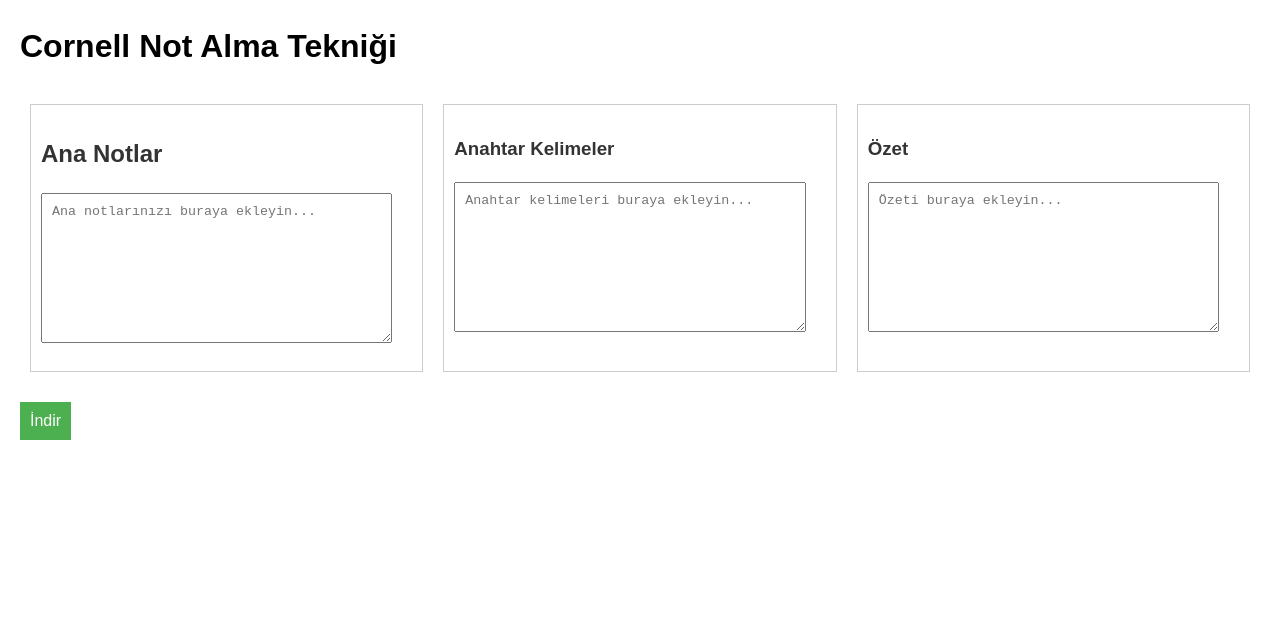
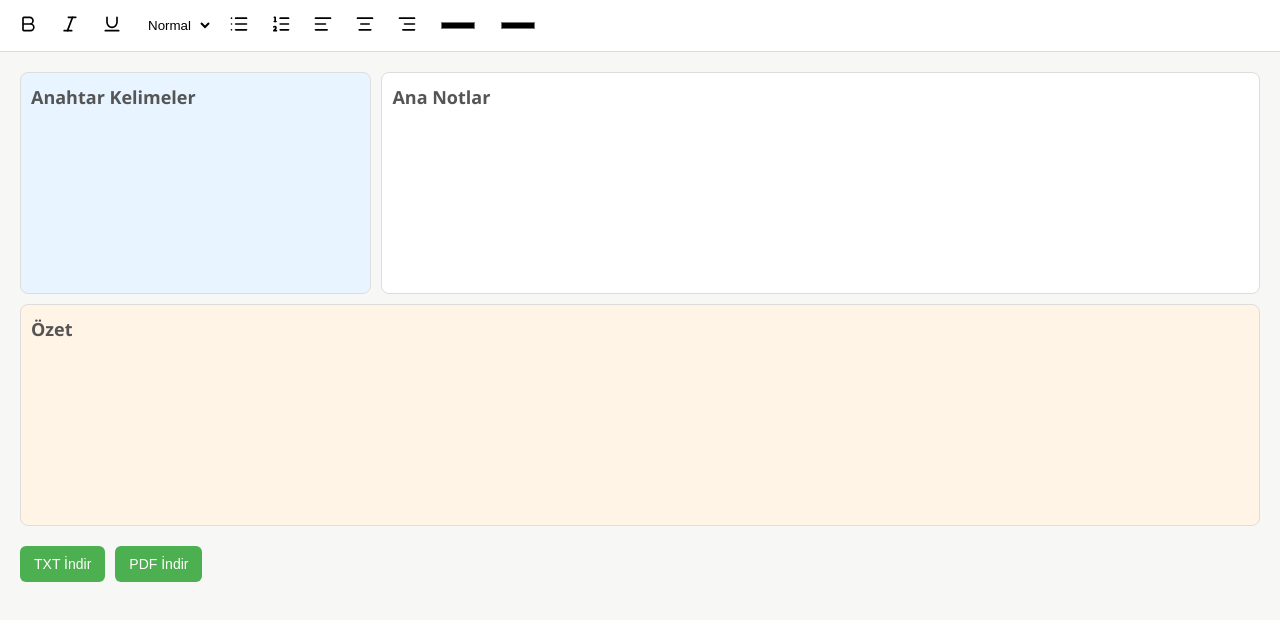
Before and after one commit to Qasim-Alhardanee/qasim-alhardanee.github.io, a plain HTML site: page index.html in a window 1280 px wide. Drawn offline with nearby package versions, Linux system fonts and the light colour scheme.

Commit message:
updated ui and added toolbar to using fonts,heads,colors...

```diff
--- a/index.html
+++ b/index.html
@@ -1,93 +1,191 @@
 <!DOCTYPE html>
-<html lang="en">
+<html lang="tr">
 <head>
   <meta charset="UTF-8">
   <meta name="viewport" content="width=device-width, initial-scale=1.0">
-    <title>Cornell Not Alma Tekniği</title>
+  <title>Cornell Not Alma (Notion Tarzı)</title>
+  <script src="https://unpkg.com/lucide@latest"></script>
+  <script src="https://cdnjs.cloudflare.com/ajax/libs/html2pdf.js/0.10.1/html2pdf.bundle.min.js"></script>
   <style>
     body {
-            font-family: Arial, sans-serif;
-            line-height: 1.6;
+      font-family: 'Segoe UI', Tahoma, sans-serif;
+      background: #f7f7f5;
+      margin: 0;
+      padding: 0;
+      color: #333;
+    }
+
+    header {
+      background: #fff;
+      border-bottom: 1px solid #ddd;
+      padding: 8px 12px;
+      display: flex;
+      gap: 10px;
+      align-items: center;
+      position: sticky;
+      top: 0;
+      z-index: 1000;
+      overflow-x: auto;
+    }
+
+    header button, header input[type="color"], header select {
+      background: none;
+      border: none;
+      cursor: pointer;
+      padding: 6px;
+      border-radius: 6px;
+      transition: background 0.2s;
+    }
+
+    header button:hover, header select:hover {
+      background: #eee;
+    }
+
+    header button svg {
+      width: 20px;
+      height: 20px;
+    }
+
+    .container {
+      display: grid;
+      grid-template-columns: 1fr 2.5fr;
+      gap: 10px;
       margin: 20px;
     }
 
-        .container {
-            display: flex;
-            justify-content: space-between;
+    .notes-box {
+      background: #fff;
+      border: 1px solid #ddd;
+      border-radius: 8px;
+      padding: 10px;
+      min-height: 200px;
+      overflow-y: auto;
+      line-height: 1.6;
     }
 
-        .main-notes, .key-terms, .summary {
-            flex: 1;
-            padding: 10px;
-            margin: 10px;
-            border: 1px solid #ccc;
+    .notes-box:focus {
+      outline: 2px solid #4cafef;
     }
 
-        h2, h3 {
-            color: #333;
+    .key-terms { background: #e8f4ff; }
+    .main-notes { background: #fff; }
+    .summary { background: #fff4e6; grid-column: 1 / -1; }
+
+    h2 {
+      margin-top: 0;
+      font-size: 18px;
+      color: #555;
     }
 
-        textarea {
-            width: calc(100% - 20px);
-            height: 150px;
-            padding: 10px;
-            box-sizing: border-box;
-            margin-bottom: 10px;
+    .actions {
+      margin: 20px;
+      display: flex;
+      gap: 10px;
     }
 
-        #download-btn {
-            display: block;
-            margin-top: 20px;
-            padding: 10px;
-            background-color: #4CAF50;
+    .actions button {
+      background: #4CAF50;
+      border: none;
       color: white;
-            border: none;
-            text-align: center;
-            text-decoration: none;
-            display: inline-block;
-            font-size: 16px;
+      padding: 10px 14px;
+      border-radius: 6px;
       cursor: pointer;
+      font-size: 14px;
+      transition: background 0.2s;
+    }
+
+    .actions button:hover {
+      background: #45a049;
+    }
+
+    @media(max-width: 768px) {
+      .container {
+        grid-template-columns: 1fr;
+      }
     }
   </style>
 </head>
 <body>
+  <!-- Toolbar -->
+  <header>
+    <button onclick="format('bold')"><i data-lucide="bold"></i></button>
+    <button onclick="format('italic')"><i data-lucide="italic"></i></button>
+    <button onclick="format('underline')"><i data-lucide="underline"></i></button>
+    <select onchange="format('formatBlock', this.value)">
+      <option value="p">Normal</option>
+      <option value="h1">H1</option>
+      <option value="h2">H2</option>
+      <option value="h3">H3</option>
+    </select>
+    <button onclick="format('insertUnorderedList')"><i data-lucide="list"></i></button>
+    <button onclick="format('insertOrderedList')"><i data-lucide="list-ordered"></i></button>
+    <button onclick="format('justifyLeft')"><i data-lucide="align-left"></i></button>
+    <button onclick="format('justifyCenter')"><i data-lucide="align-center"></i></button>
+    <button onclick="format('justifyRight')"><i data-lucide="align-right"></i></button>
+    <input type="color" onchange="format('foreColor', this.value)">
+    <input type="color" onchange="format('hiliteColor', this.value)">
+  </header>
 
-    <h1>Cornell Not Alma Tekniği</h1>
-
-    <div class="container">
-        <div class="main-notes">
+  <!-- Cornell Layout -->
+  <div class="container" id="notes-area">
+    <div class="notes-box key-terms" contenteditable="true">
+      <h2>Anahtar Kelimeler</h2>
+    </div>
+    <div class="notes-box main-notes" contenteditable="true">
       <h2>Ana Notlar</h2>
-            <textarea id="main-notes" placeholder="Ana notlarınızı buraya ekleyin..."></textarea>
     </div>
-        <div class="key-terms">
-            <h3>Anahtar Kelimeler</h3>
-            <textarea id="key-terms" placeholder="Anahtar kelimeleri buraya ekleyin..."></textarea>
-        </div>
-        <div class="summary">
-            <h3>Özet</h3>
-            <textarea id="summary" placeholder="Özeti buraya ekleyin..."></textarea>
+    <div class="notes-box summary" contenteditable="true">
+      <h2>Özet</h2>
     </div>
   </div>
 
-    <button id="download-btn" onclick="downloadNotes()">İndir</button>
+  <!-- Actions -->
+  <div class="actions">
+    <button onclick="downloadTXT()">TXT İndir</button>
+    <button onclick="downloadPDF()">PDF İndir</button>
+  </div>
 
   <script>
-        function downloadNotes() {
-            var mainNotes = document.getElementById('main-notes').value;
-            var keyTerms = document.getElementById('key-terms').value;
-            var summary = document.getElementById('summary').value;
+    lucide.createIcons();
 
-            var content = "Ana Notlar:\n" + mainNotes + "\n\nAnahtar Kelimeler:\n" + keyTerms + "\n\nÖzet:\n" + summary;
+    let activeBox = null;
+    document.querySelectorAll('.notes-box').forEach(box => {
+      box.addEventListener('click', () => {
+        activeBox = box;
+      });
+    });
 
-            var blob = new Blob([content], { type: "text/plain" });
-            var a = document.createElement("a");
+    function format(cmd, value = null) {
+      if (activeBox) {
+        document.execCommand(cmd, false, value);
+        activeBox.focus();
+      } else {
+        alert("Lütfen önce bir kutuya tıkla.");
+      }
+    }
+
+    function downloadTXT() {
+      const text = Array.from(document.querySelectorAll('.notes-box'))
+        .map(box => box.innerText)
+        .join("\n\n");
+      const blob = new Blob([text], { type: "text/plain" });
+      const a = document.createElement("a");
       a.href = URL.createObjectURL(blob);
       a.download = "notlar.txt";
-            document.body.appendChild(a);
       a.click();
-            document.body.removeChild(a);
+    }
+
+    function downloadPDF() {
+      const element = document.getElementById("notes-area");
+      const opt = {
+        margin: 0.5,
+        filename: "notlar.pdf",
+        image: { type: "jpeg", quality: 0.98 },
+        html2canvas: { scale: 2 },
+        jsPDF: { unit: "in", format: "a4", orientation: "portrait" }
+      };
+      html2pdf().set(opt).from(element).save();
     }
   </script>
-
 </body>
 </html>
```
Lines whose indentation alone changed are shown as unchanged.
